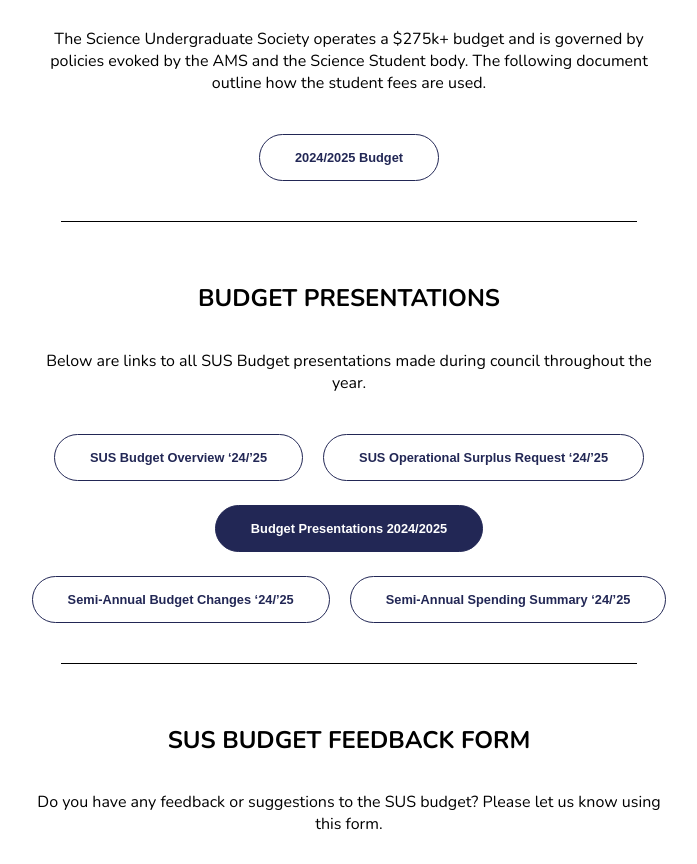
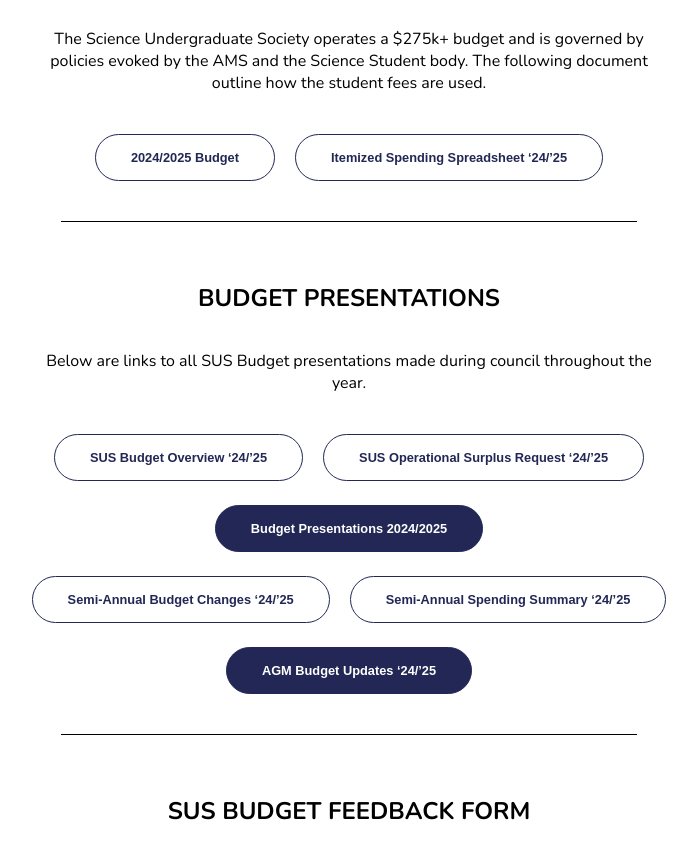
Before and after one commit to Science-Undergraduate-Society/www, a Next.js app: page /aboutUs/budget in a window 1280 px wide. Shown: the part 300-1164 px from the top of the page, without its empty margins (291-988 px from the left). Built offline with nearby package versions, Linux system fonts and the light colour scheme; a web font is replaced by a local one.

Commit message:
budget updates

```diff
--- a/src/pages/aboutUs/budget.js
+++ b/src/pages/aboutUs/budget.js
@@ -15,6 +15,9 @@ export default function Alssc() {
                     <ButtonGroup>
                         <ButtonHollowBlack>
                             <Link href="https://docs.google.com/spreadsheets/d/1wG0j87hcq3qMozuOmajBFcDe5VX3q59m-PKoudzG2Gg/edit?usp=sharing">2024/2025 Budget</Link>
+                        </ButtonHollowBlack>
+                        <ButtonHollowBlack>
+                            <Link href="https://docs.google.com/spreadsheets/d/1mTV5qEMztb5FDoOYDqMI97Zs_CXli-7742ceRT7fyuI/edit?usp=sharing">Itemized Spending Spreadsheet ‘24/’25</Link>
                         </ButtonHollowBlack>
                     </ButtonGroup>
 
@@ -48,6 +51,11 @@ export default function Alssc() {
                         </ButtonHollowBlack>
                     </ButtonGroup>
 
+                    <ButtonGroup>
+                        <ButtonHollow>
+                            <Link href="https://drive.google.com/open?id=1XYdHZ77qgEBapMH3RTNnyPMc75X-TVE_">AGM Budget Updates ‘24/’25</Link>
+                        </ButtonHollow>
+                    </ButtonGroup>
                     <Divider/>
 
                     <Title>SUS BUDGET FEEDBACK FORM</Title>
```
